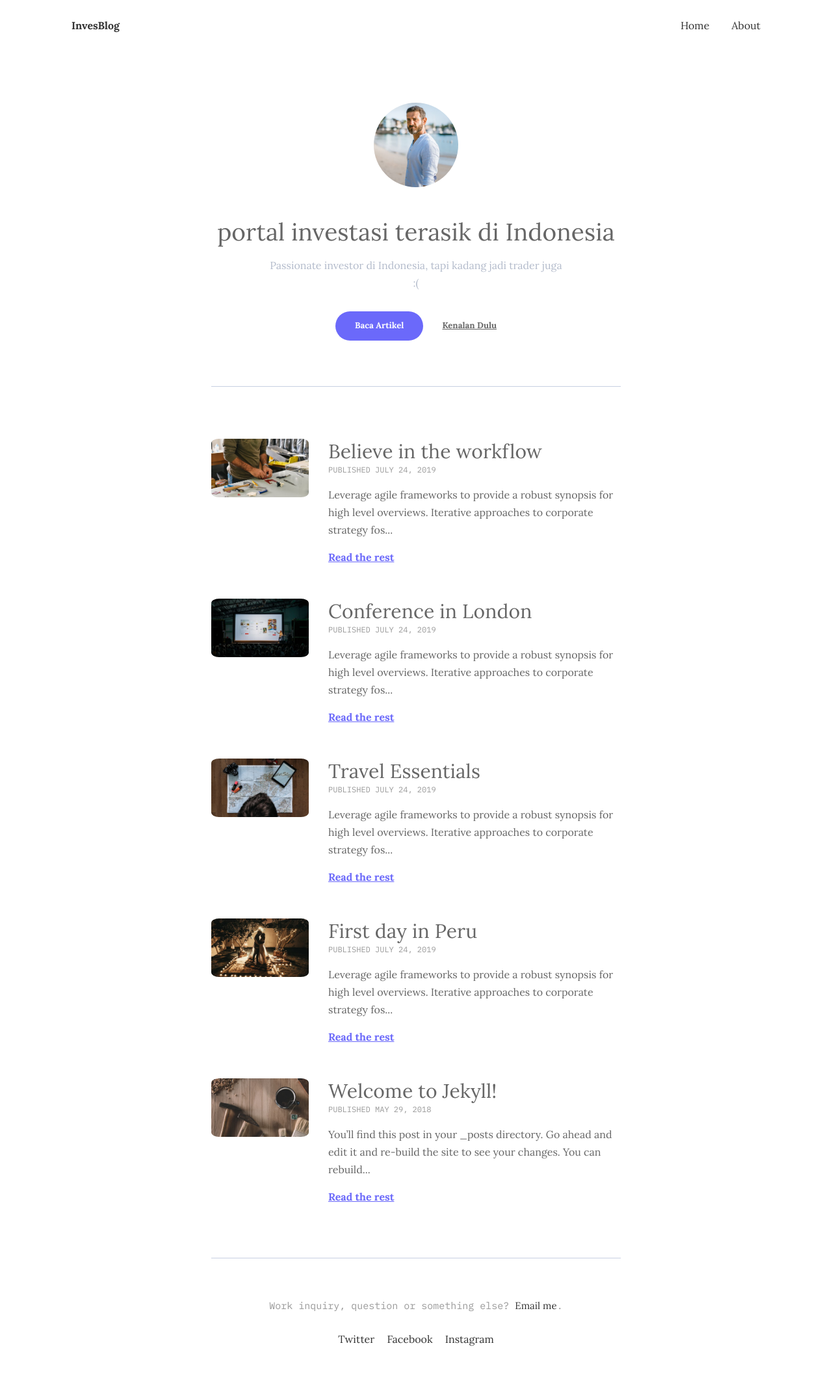
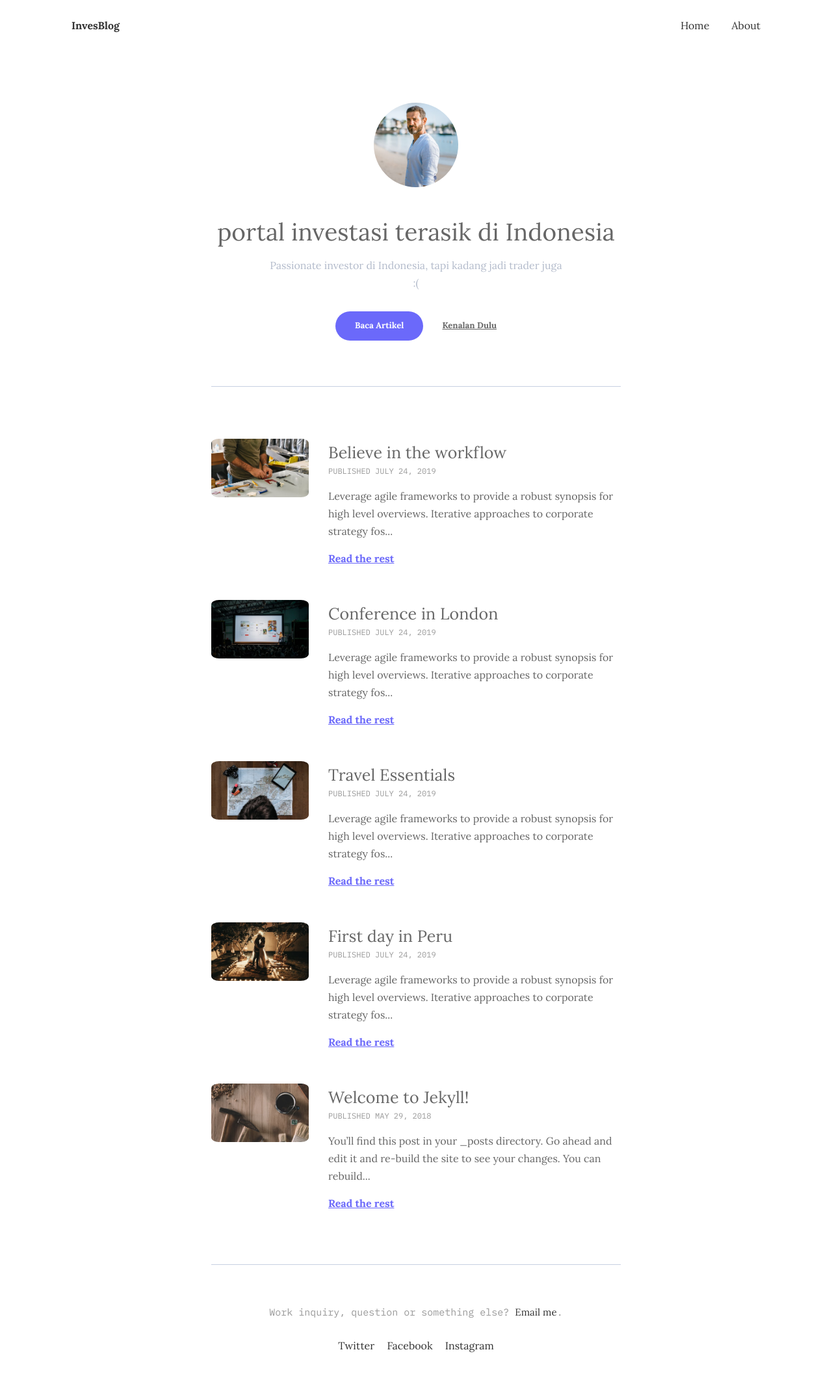
Before and after one commit to ekonomikusid/home, a Jekyll site: the page built from index.html, in a window 1280 px wide. Shown: the whole page at 65% size. Built offline with Jekyll 4.4.1, drawn with Linux system fonts in a browser that asks for light colours.

Commit message:
Update _article.scss

```diff
--- a/_sass/4-layouts/_article.scss
+++ b/_sass/4-layouts/_article.scss
@@ -30,7 +30,7 @@
 .article__title {
   margin: 0;
   a {
-    font-size: 30px;
+    font-size: 25px;
     font-weight: 400;
     line-height: 38px;
     color: $gray;
@@ -39,7 +39,7 @@
     }
   }
   @media (max-width: $mobile) {
-  font-size: 20px;
+  font-size: 17px;
   }
 }
 
```
